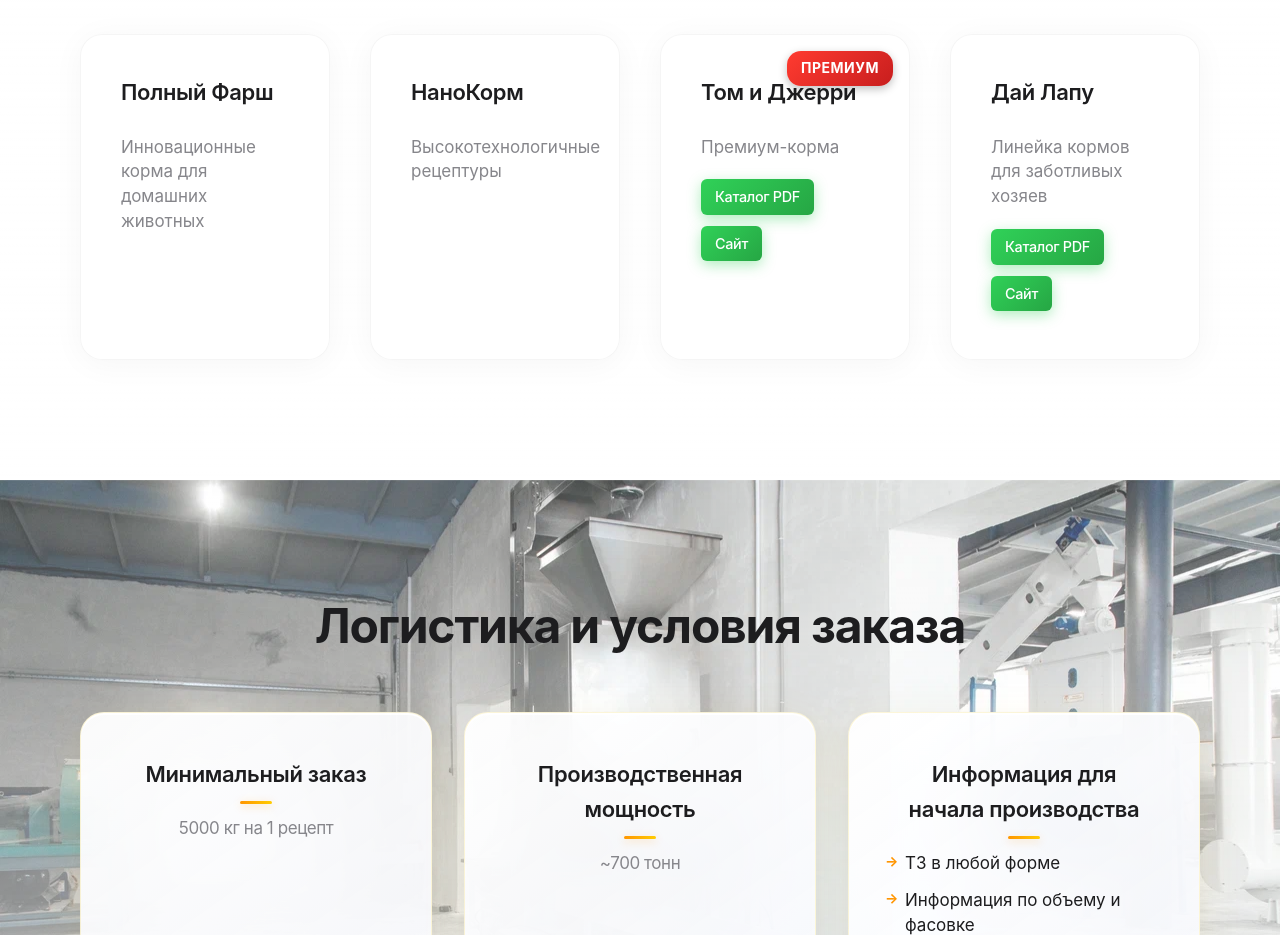
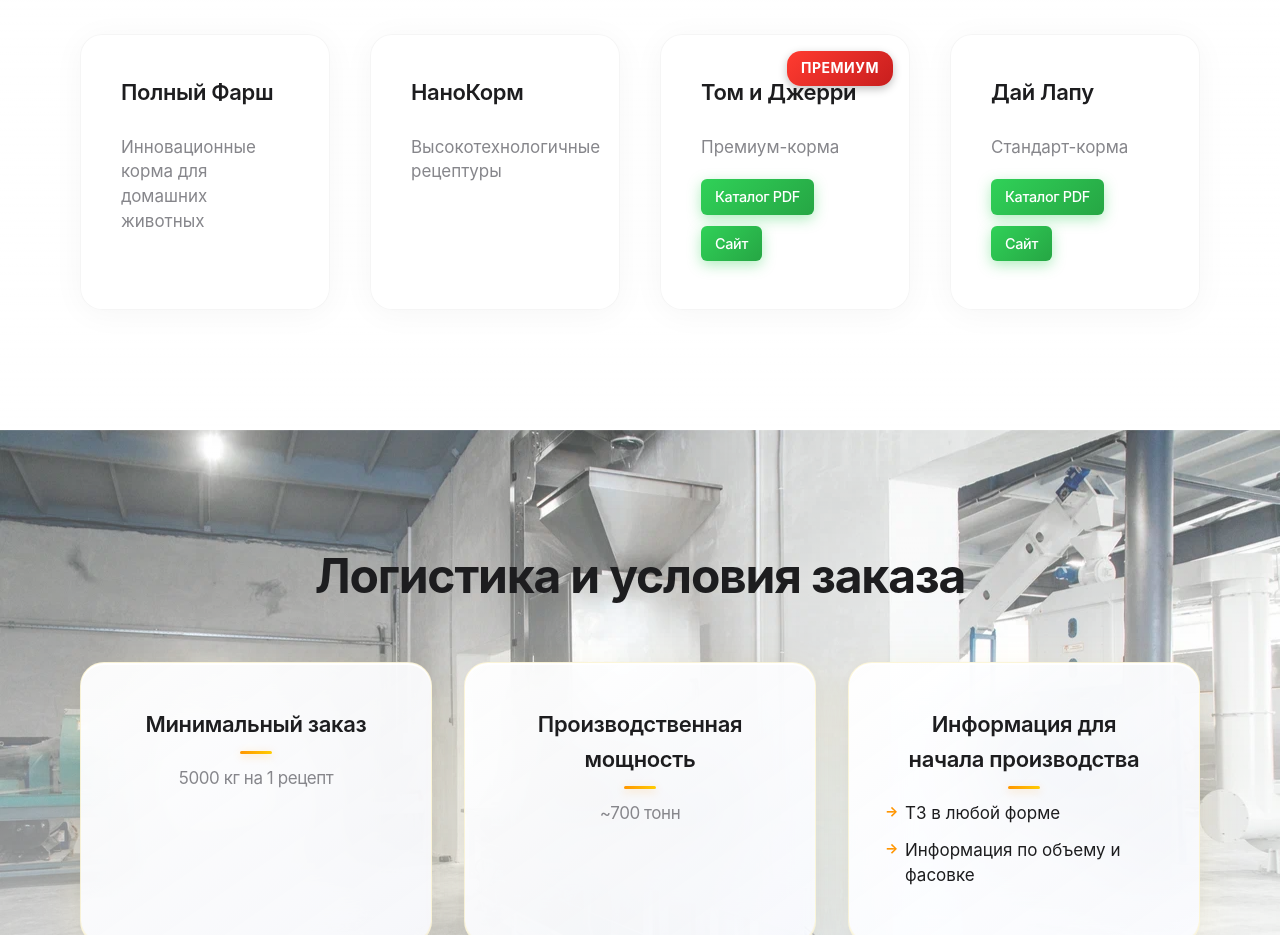
Before and after one commit to SamFox42/MIP-NTR, a plain HTML site: page index.html in a window 1280 px wide. Shown: the part 7360-8295 px from the top of the page. Drawn offline with Linux system fonts and the light colour scheme.

Commit message:
Update index.html

```diff
--- a/index.html
+++ b/index.html
@@ -314,7 +314,7 @@
 
             <div class="product-category">
             <h3>Дай Лапу</h3>
-            <p>Линейка кормов для заботливых хозяев</p>
+            <p>Стандарт-корма</p>
             <a href="/ДайЛапу.1515RGB.pdf" class="btn btn-download" target="_blank">
                 Каталог PDF
             </a>
```
